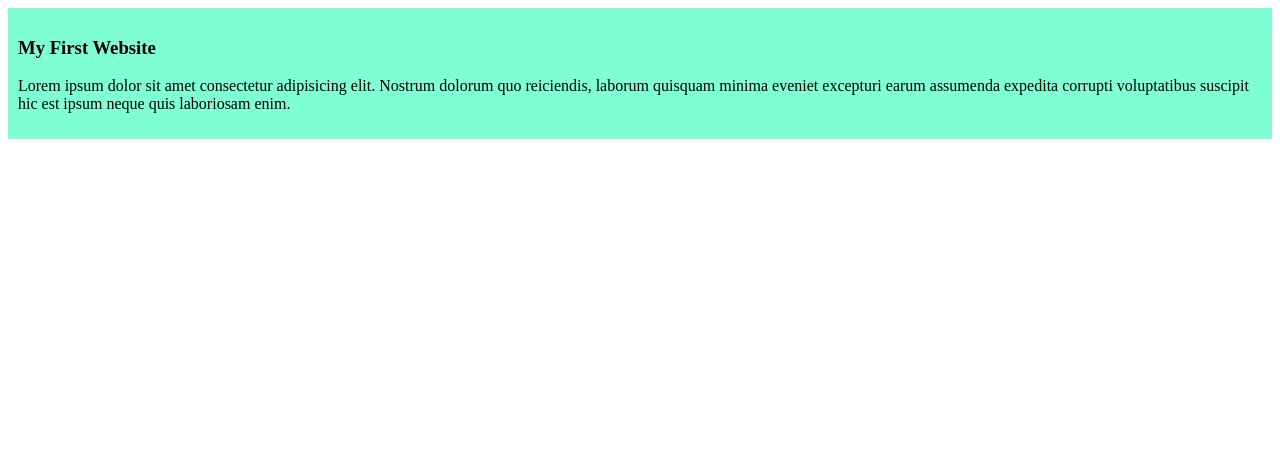
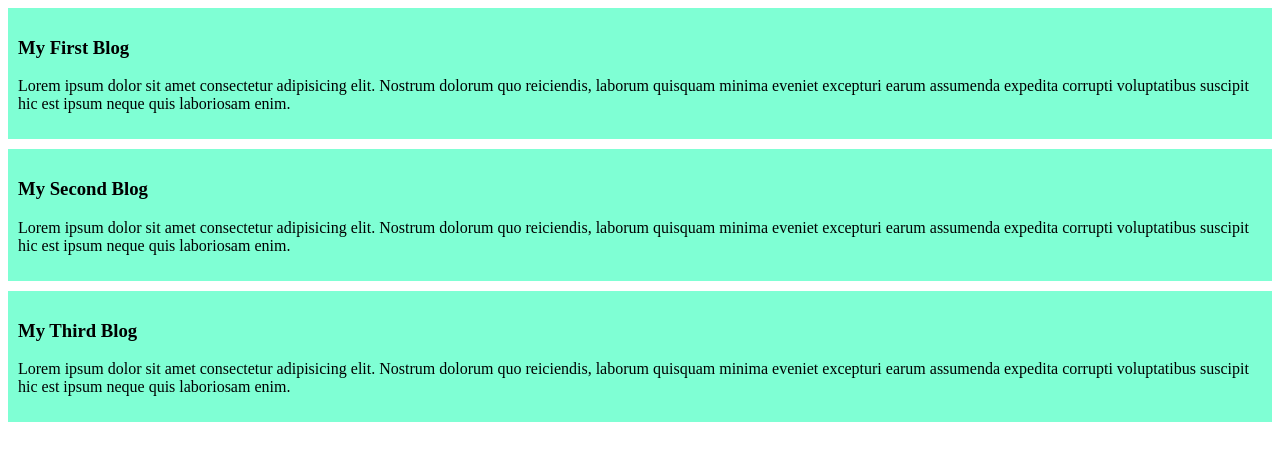
Before and after one commit to JannatulAfrozFaria/my-simple-website, a plain HTML site: page index.html in a window 1280 px wide. Drawn offline with Linux system fonts and the light colour scheme.

Commit message:
added the second and third blog

```diff
--- a/index.html
+++ b/index.html
@@ -8,7 +8,15 @@
 </head>
 <body>
     <div>
-         <h3>My First Website</h3>
+         <h3>My First Blog</h3>
+         <p>Lorem ipsum dolor sit amet consectetur adipisicing elit. Nostrum dolorum quo reiciendis, laborum quisquam minima eveniet excepturi earum assumenda expedita corrupti voluptatibus suscipit hic est ipsum neque quis laboriosam enim.</p>
+    </div>
+    <div>
+         <h3>My Second Blog</h3>
+         <p>Lorem ipsum dolor sit amet consectetur adipisicing elit. Nostrum dolorum quo reiciendis, laborum quisquam minima eveniet excepturi earum assumenda expedita corrupti voluptatibus suscipit hic est ipsum neque quis laboriosam enim.</p>
+    </div>
+    <div>
+         <h3>My Third Blog</h3>
          <p>Lorem ipsum dolor sit amet consectetur adipisicing elit. Nostrum dolorum quo reiciendis, laborum quisquam minima eveniet excepturi earum assumenda expedita corrupti voluptatibus suscipit hic est ipsum neque quis laboriosam enim.</p>
     </div>
 </body>
--- a/styles/blog.css
+++ b/styles/blog.css
@@ -1,4 +1,5 @@
 div{
     background-color: aquamarine;
     padding: 10px;
+    margin-bottom: 10px;
 }
```
